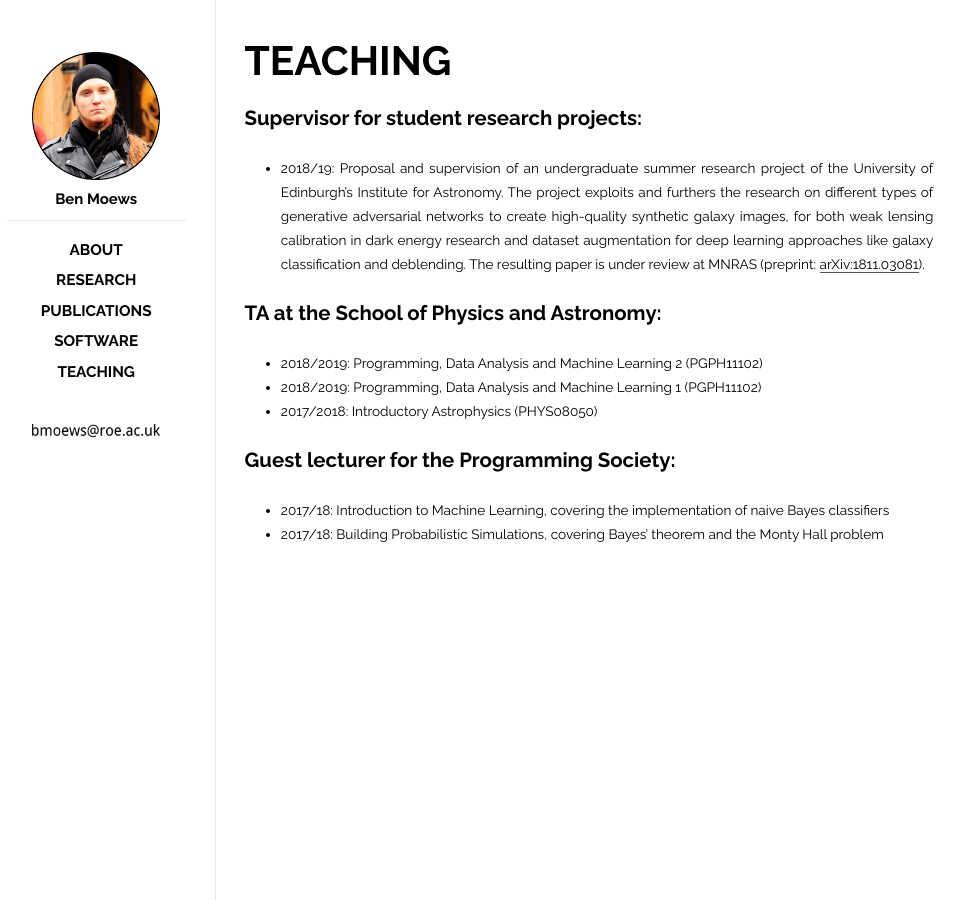
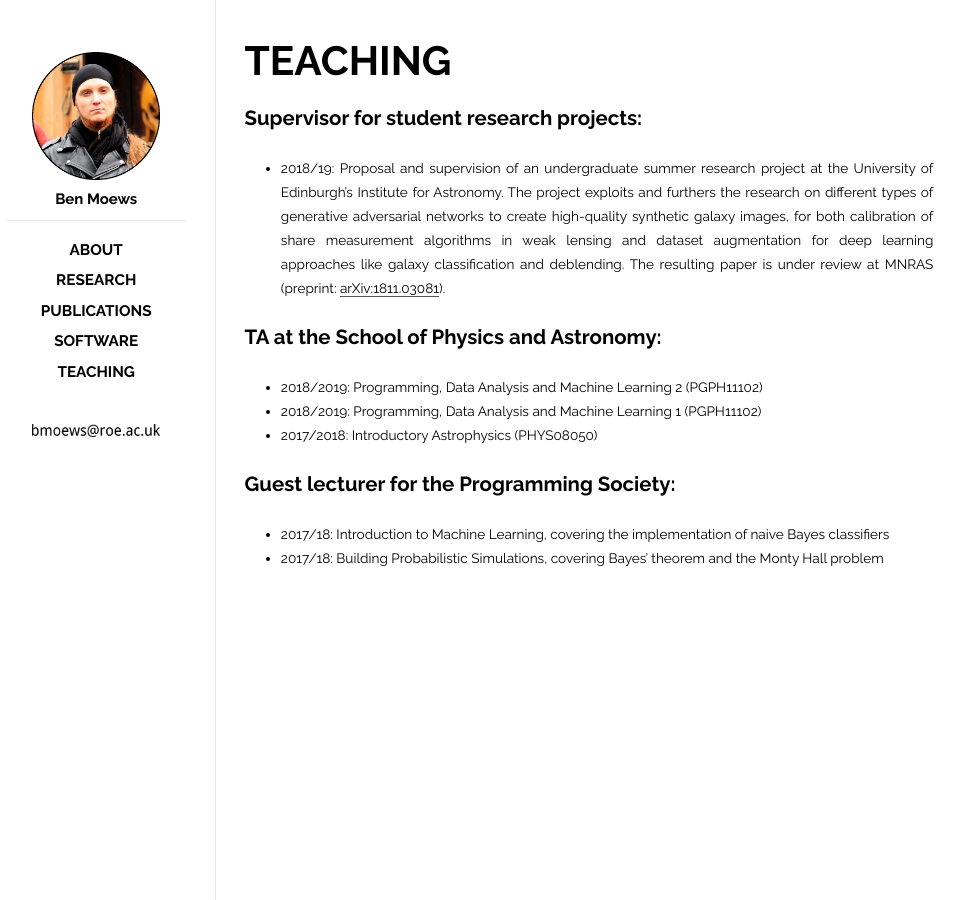
Before and after one commit to moews/moews.github.io, a Jekyll site: the page built from _posts/2017-03-23-teaching.md, in a window 1280 px wide. Shown: the whole page, without its empty margins (143-1107 px from the left). Built offline with Jekyll 4.4.1, drawn with Linux system fonts in a browser that asks for light colours.

Commit message:
Update 2017-03-23-teaching.md

```diff
--- a/_posts/2017-03-23-teaching.md
+++ b/_posts/2017-03-23-teaching.md
@@ -9,7 +9,7 @@ categories: posts
 
 ## Supervisor for student research projects:
 
-* 2018/19: Proposal and supervision of an undergraduate summer research project of the University of Edinburgh's Institute for Astronomy. The project exploits and furthers the research on different types of generative adversarial networks to create high-quality synthetic galaxy images, for both weak lensing calibration in dark energy research and dataset augmentation for deep learning approaches like galaxy classification and deblending. The resulting paper is under review at MNRAS (preprint: [arXiv:1811.03081](https://arxiv.org/abs/1811.03081)).
+* 2018/19: Proposal and supervision of an undergraduate summer research project at the University of Edinburgh's Institute for Astronomy. The project exploits and furthers the research on different types of generative adversarial networks to create high-quality synthetic galaxy images, for both calibration of share measurement algorithms in weak lensing and dataset augmentation for deep learning approaches like galaxy classification and deblending. The resulting paper is under review at MNRAS (preprint: [arXiv:1811.03081](https://arxiv.org/abs/1811.03081)).
 
 ## TA at the School of Physics and Astronomy:
 
```
